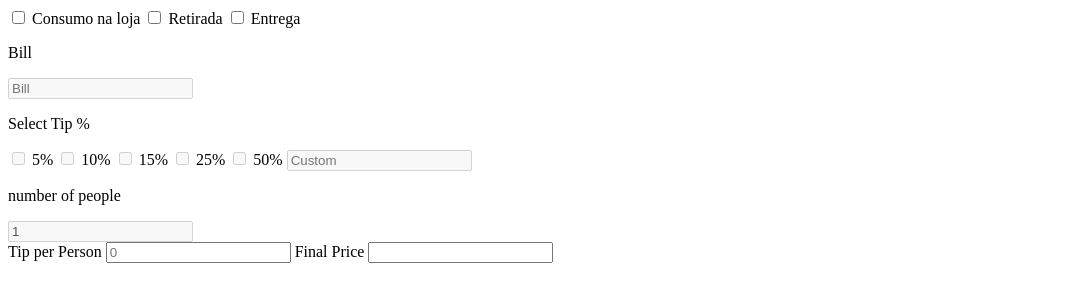
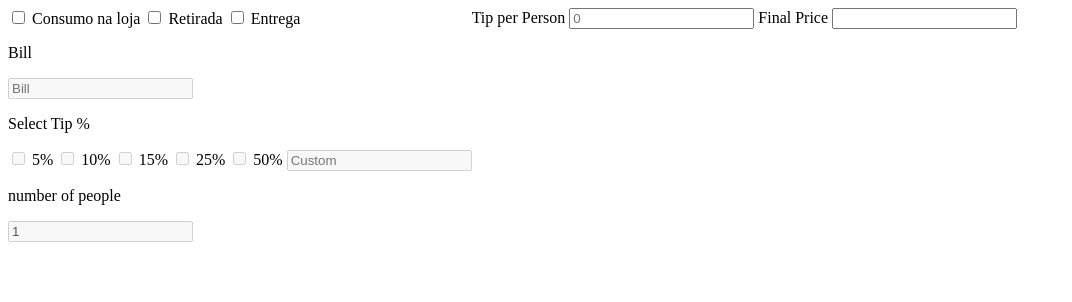
Before and after one commit to iamkoto/restaurante-calculadora, a plain HTML site: page index.html in a window 1280 px wide. Shown: the whole page, without its empty margins (0-1072 px from the left). Drawn offline with Linux system fonts and the light colour scheme.

Commit message:
style.css

```diff
--- a/index.html
+++ b/index.html
@@ -3,9 +3,12 @@
 <head>
     <meta charset="UTF-8">
     <meta name="viewport" content="width=device-width, initial-scale=1.0">
+    <link rel="stylesheet" href="style.css">
     <title>Document</title>
 </head>
 <body>
+    <section class="bothsides">
+        <div class="left">
             <div>
                 <input type="checkbox" name="Consumo" class="consumo">
                 <label for="Consumo na loja">Consumo na loja</label>
@@ -38,12 +41,17 @@
                 <p>number of people</p>
                 <input class="people inputs general" disabled type="number" placeholder="1" value="1" tabindex="2">
             </div>
+        </div>
+        <div class="right">
             <div>
                 <label for="finaltip">Tip per Person</label>
                 <input name="finaltip" class="finaltip" type="number" placeholder="0" readonly>
                 <label for="finalprice">Final Price</label>
                 <input class="finalprice" type="number" name="finalprice" id="0" readonly>
             </div>
+        </div>
+    </section>
+
 
     <script src="projeto-calculadora-gorjeta.js"></script>
 </body>
--- /dev/null
+++ b/style.css
@@ -0,0 +1,3 @@
+.bothsides {
+    display: flex;
+}
```
Lines whose indentation alone changed are shown as unchanged.
